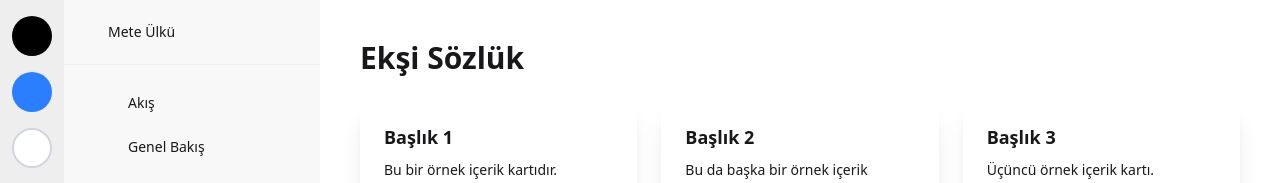
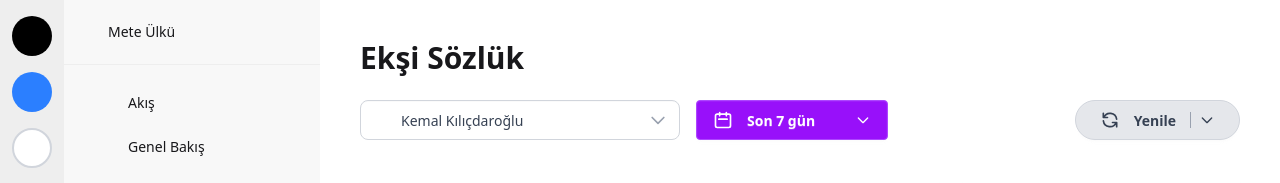
Before and after one commit to xhsynx/eksi-sozluk, a SvelteKit app: page / in a window 1280 px wide. Shown: the top 183 px of the page. Built offline with nearby package versions, Linux system fonts and the light colour scheme; some icons are missing.

Commit message:
serach bar implementation

```diff
--- a/src/lib/components/Sidebar.svelte
+++ b/src/lib/components/Sidebar.svelte
@@ -30,10 +30,30 @@
 	// Sidebar collapse state
 	let isCollapsed = $state(false);
 
+	// Theme state
+	let isDark = $state(false);
+
 	// Toggle sidebar collapse
 	function toggleSidebar() {
 		isCollapsed = !isCollapsed;
 	}
+
+	// Toggle theme
+	function toggleTheme() {
+		isDark = !isDark;
+		// Update document class for DaisyUI theme
+		if (isDark) {
+			document.documentElement.setAttribute('data-theme', 'dark');
+		} else {
+			document.documentElement.setAttribute('data-theme', 'light');
+		}
+	}
+
+	// Initialize theme on mount
+	$effect(() => {
+		// Set initial theme
+		document.documentElement.setAttribute('data-theme', isDark ? 'dark' : 'light');
+	});
 
 	// Menu items data
 	const menuItems = [
@@ -135,8 +155,9 @@
 				</button>
 
 				<button
-					class="flex h-10 w-10 items-center justify-center rounded-full border-2 border-gray-300 bg-white"
-					aria-label="Dark mode"
+					class="flex h-10 w-10 items-center justify-center rounded-full border-2 border-gray-300 bg-white hover:bg-gray-100"
+					aria-label="Toggle Theme"
+					onclick={() => toggleTheme()}
 				>
 					<HugeiconsIcon icon={Moon02Icon} size={20} color="#6B7280" />
 				</button>
--- a/src/routes/+page.svelte
+++ b/src/routes/+page.svelte
@@ -1,5 +1,62 @@
 <div class="container mx-auto p-6">
 	<h1 class="text-3xl font-bold mb-6">Ekşi Sözlük</h1>
+
+	<!-- Search and Filter Bar -->
+	<div class="flex flex-col lg:flex-row gap-4 mb-8">
+		<!-- Search Bar -->
+		<div class="lg:w-80">
+			<div class="relative">
+				<div class="absolute inset-y-0 left-0 pl-3 flex items-center pointer-events-none">
+					<svg class="h-5 w-5 text-gray-400" fill="none" stroke="currentColor" viewBox="0 0 24 24">
+						<path stroke-linecap="round" stroke-linejoin="round" stroke-width="2" d="M21 21l-6-6m2-5a7 7 0 11-14 0 7 7 0 0114 0z"></path>
+					</svg>
+				</div>
+				<input
+					type="text"
+					value="Kemal Kılıçdaroğlu"
+					class="input w-full pl-10 pr-10 bg-white border border-gray-300 rounded-lg text-gray-700 placeholder-gray-500 focus:border-gray-400 focus:outline-none"
+				/>
+				<div class="absolute inset-y-0 right-0 pr-3 flex items-center">
+					<svg class="h-5 w-5 text-gray-400" fill="none" stroke="currentColor" viewBox="0 0 24 24">
+						<path stroke-linecap="round" stroke-linejoin="round" stroke-width="2" d="M19 9l-7 7-7-7"></path>
+					</svg>
+				</div>
+			</div>
+		</div>
+
+		<!-- Date Range Selector -->
+		<div class="lg:w-48">
+			<button class="btn w-full justify-start bg-purple-600 border-purple-500 text-white hover:bg-purple-700 hover:border-purple-600">
+				<svg class="h-5 w-5 mr-2" fill="none" stroke="currentColor" viewBox="0 0 24 24">
+					<path stroke-linecap="round" stroke-linejoin="round" stroke-width="2" d="M8 7V3m8 4V3m-9 8h10M5 21h14a2 2 0 002-2V7a2 2 0 00-2-2H5a2 2 0 00-2 2v12a2 2 0 002 2z"></path>
+				</svg>
+				Son 7 gün
+				<svg class="h-4 w-4 ml-auto" fill="none" stroke="currentColor" viewBox="0 0 24 24">
+					<path stroke-linecap="round" stroke-linejoin="round" stroke-width="2" d="M19 9l-7 7-7-7"></path>
+				</svg>
+			</button>
+		</div>
+
+		<!-- Spacer -->
+		<div class="flex-1"></div>
+
+		<!-- Refresh Button -->
+		<div class="lg:w-auto">
+			<button class="btn bg-gray-200 border-gray-300 text-gray-700 hover:bg-gray-300 hover:border-gray-400 rounded-full px-6">
+				<svg class="h-5 w-5 mr-2" fill="none" stroke="currentColor" viewBox="0 0 24 24">
+					<path stroke-linecap="round" stroke-linejoin="round" stroke-width="2" d="M4 4v5h.582m15.356 2A8.001 8.001 0 004.582 9m0 0H9m11 11v-5h-.581m0 0a8.003 8.003 0 01-15.357-2m15.357 2H15"></path>
+				</svg>
+				Yenile
+				<div class="ml-2 border-l border-gray-400 pl-2">
+					<svg class="h-4 w-4" fill="none" stroke="currentColor" viewBox="0 0 24 24">
+						<path stroke-linecap="round" stroke-linejoin="round" stroke-width="2" d="M19 9l-7 7-7-7"></path>
+					</svg>
+				</div>
+			</button>
+		</div>
+	</div>
+
+	<!-- Content Cards -->
 	<div class="grid grid-cols-1 md:grid-cols-2 lg:grid-cols-3 gap-6">
 		<div class="card bg-base-100 shadow-xl">
 			<div class="card-body">
```
